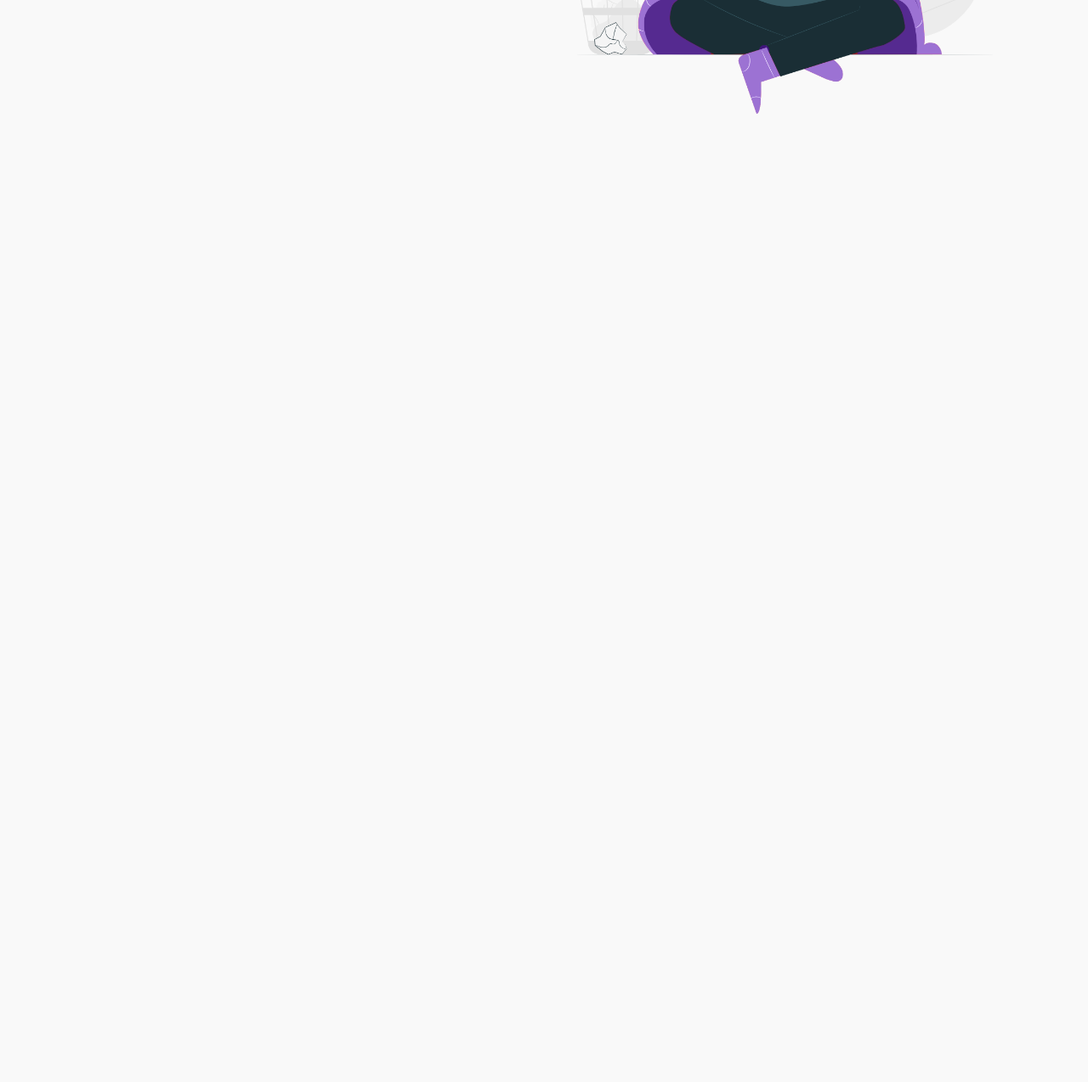
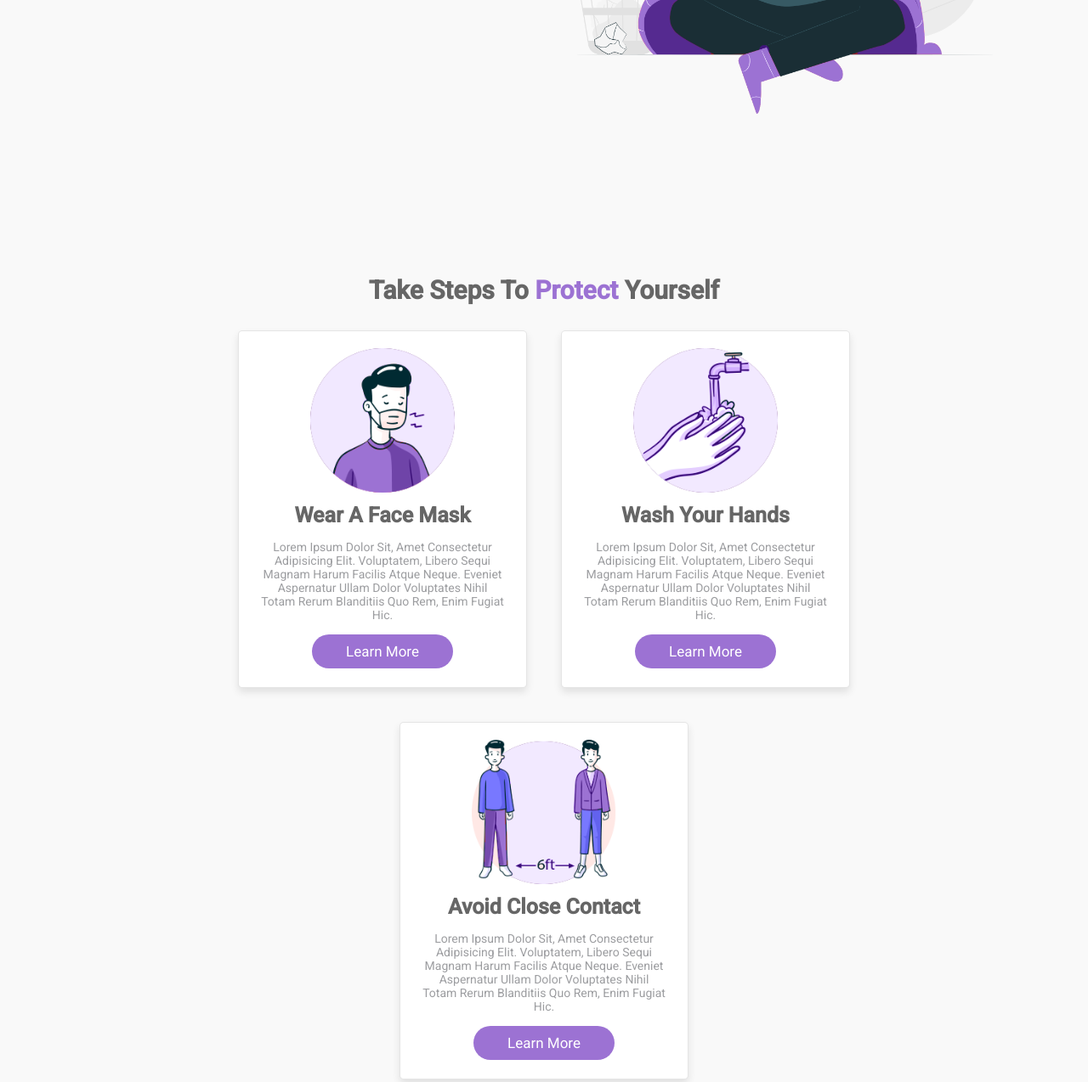
Before and after one commit to PedroCantanhede/Covid-19, a plain HTML site: page index.html in a window 1280 px wide. Shown: the part 576-1850 px from the top of the page at 85% size. Before the commit the page ends 800 px from the top, so only its background shows below. Drawn offline with nearby package versions, Linux system fonts and the light colour scheme.

Commit message:
:package: Seção Proteção - Atualizações e Correções

```diff
--- a/index.html
+++ b/index.html
@@ -32,6 +32,7 @@
     </header>
     <!-- Header -->
 
+    <!-- Home -->
     <section class="home" id="home">
         <div class="content">
             <span>Covid-19</span>
@@ -45,10 +46,38 @@
             <img src="img/home-img.png" alt="Inicio Imagem">
         </div>
     </section>
-
     <!-- Home -->
 
+    <!-- Protect -->
+    <section class="protect" id="protect">
+        <h1 class="heading">take steps to <span>protect</span> yourself</h1>
+        <div class="box-container">
+            <div class="box">
+                <img src="img/protect-1.png" alt="Imagem Proteção">
+                <h3>Wear A Face Mask</h3>
+                <p>Lorem ipsum dolor sit, amet consectetur adipisicing elit. Voluptatem, libero sequi magnam harum facilis atque neque.
+                Eveniet aspernatur ullam dolor voluptates nihil totam rerum blanditiis quo rem, enim fugiat hic.</p>
+                <a href="#" class="btn">learn more</a>
+            </div>
 
+            <div class="box">
+                <img src="img/protect-2.png" alt="Imagem Proteção">
+                <h3>Wash Your Hands</h3>
+                <p>Lorem ipsum dolor sit, amet consectetur adipisicing elit. Voluptatem, libero sequi magnam harum facilis atque neque.
+                Eveniet aspernatur ullam dolor voluptates nihil totam rerum blanditiis quo rem, enim fugiat hic.</p>
+                <a href="#" class="btn">learn more</a>
+            </div>
+
+            <div class="box">
+                <img src="img/protect-3.png" alt="Imagem Proteção">
+                <h3>Avoid Close Contact</h3>
+                <p>Lorem ipsum dolor sit, amet consectetur adipisicing elit. Voluptatem, libero sequi magnam harum facilis atque neque.
+                Eveniet aspernatur ullam dolor voluptates nihil totam rerum blanditiis quo rem, enim fugiat hic.</p>
+                <a href="#" class="btn">learn more</a>
+            </div>
+        </div>
+
+    </section>
 
     <!-- Jquery CDN-->
     <script src="https://cdnjs.cloudflare.com/ajax/libs/jquery/3.6.0/jquery.min.js"></script>
--- a/style.css
+++ b/style.css
@@ -84,6 +84,16 @@ section {
     clip-path: polygon(0 0, 100% 0, 100% 100%, 0% 100%);
 }
 
+.heading {
+    font-size: 3rem;
+    color: var(--dark-gray);
+}
+
+.heading span {
+    font-size: 3rem;
+    color: var(--main-color);
+}
+
 /* Header */
 
 header {
@@ -140,6 +150,8 @@ header .navbar ul li a:hover {
     display: none;
 }
 
+/* Home */
+
 .home {
     display: flex;
     align-items: center;
@@ -173,6 +185,52 @@ header .navbar ul li a:hover {
     color: var(--gray);
     font-size: 2rem;
     padding: 1rem 0;
+}
+
+/* Protect */
+
+.protect .heading {
+    text-align: center;
+    padding: 1rem;
+}
+
+.protect .box-container {
+    display: flex;
+    align-items: center;
+    justify-content: center;
+    flex-wrap: wrap;
+}
+
+.protect .box-container .box {
+    background: var(--color-white);
+    border: .1rem solid rgba(0,0,0,.1);
+    padding: 2rem;
+    margin: 2rem;
+    width: 34rem;
+    border-radius: .5rem;
+    box-shadow: 0 .5rem 1rem rgba(0,0,0, .1);
+    text-align: center;
+}
+
+.protect .box-container .box img {
+    height: 17rem;
+    width: 17rem;
+}
+
+.protect .box-container .box h3 {
+    font-size: 2.5rem;
+    color: var(--dark-gray);
+    padding: 1rem 0;
+}
+
+.protect .box-container .box p {
+    font-size: 1.4rem;
+    color: var(--gray);
+    padding: .5rem;
+}
+
+.protect .box-container .box:hover {
+    transform: translateY(-1rem);
 }
 
 
```
